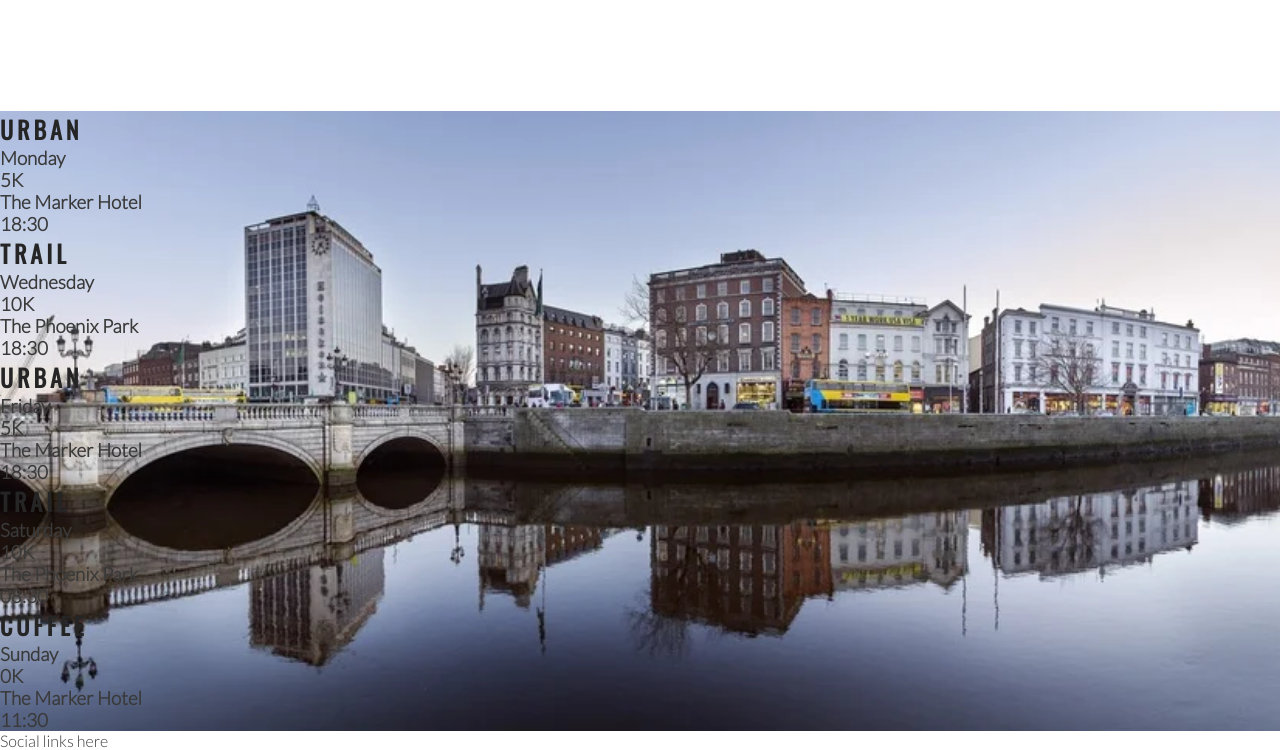
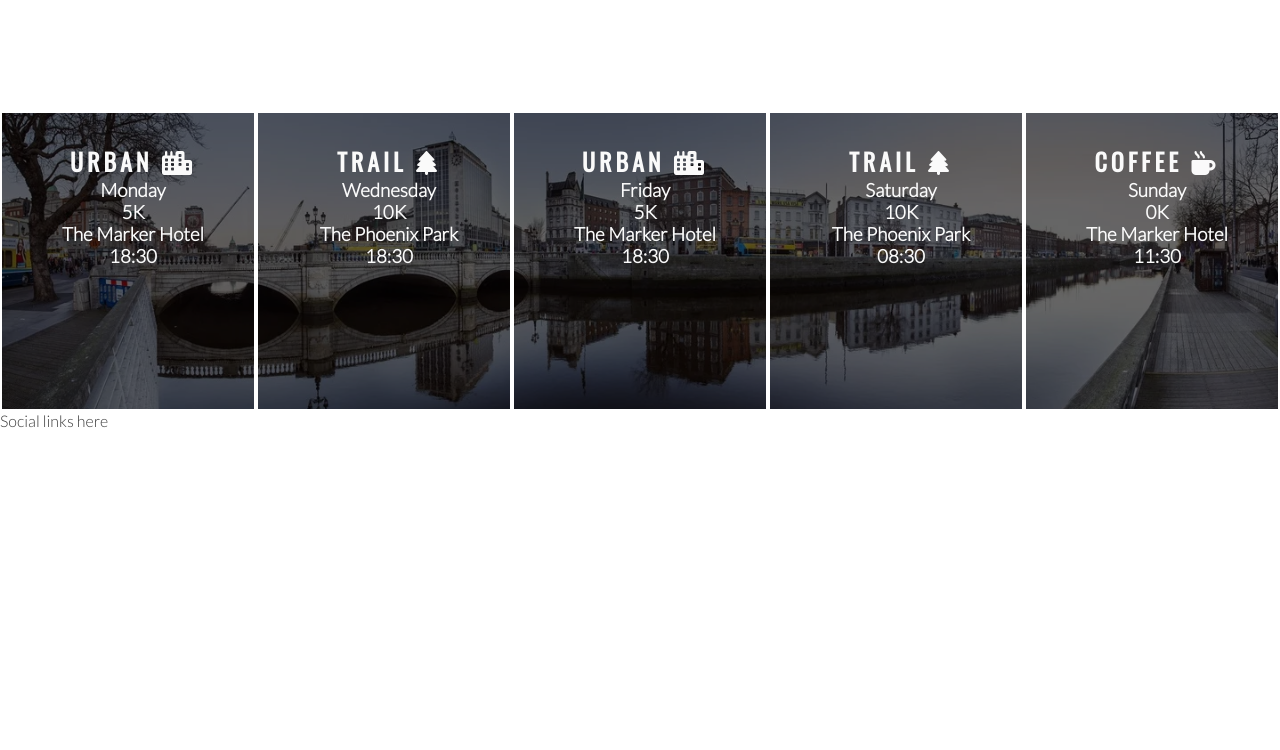
Before and after one commit to ajorgensen89/love-running, a plain HTML site: page index.html in a window 1280 px wide. Shown: the part 1184-1934 px from the top of the page. After the commit the page ends 1614 px from the top, so only its background shows below. Drawn offline with nearby package versions, Linux system fonts and the light colour scheme.

Commit message:
Style times panels and add icons

```diff
--- a/assets/css/style.css
+++ b/assets/css/style.css
@@ -160,3 +160,17 @@ hr {
     width: 100%;
     overflow: hidden;
 }
+#times div {
+    color: #fafafa;
+    background-color: rgba(0, 0, 0, .6);
+    width: 20%;
+    height: 300px;
+    float: left;
+    padding: 30px 0 0 10px;
+    text-align: center;
+    border: 2px solid #ffffff;
+    box-sizing: border-box;
+}
+#times h2 {
+    color: #fafafa;
+}
--- a/index.html
+++ b/index.html
@@ -81,35 +81,35 @@
     </section>
     <section id="times">
         <div>
-            <h2>Urban</h2>
+            <h2>Urban <i class="fa-solid fa-city"></i></h2>
             <h3>Monday</h3>
             <h3>5K</h3>
             <h3>The Marker Hotel</h3>
             <h3>18:30</h3>
         </div>
         <div>
-            <h2>Trail</h2>
+            <h2>Trail <i class="fa-solid fa-tree"></i></h2>
             <h3>Wednesday</h3>
             <h3>10K</h3>
             <h3>The Phoenix Park</h3>
             <h3>18:30</h3>
         </div>
         <div>
-            <h2>Urban</h2>
+            <h2>Urban <i class="fa-solid fa-city"></i></h2>
             <h3>Friday</h3>
             <h3>5K</h3>
             <h3>The Marker Hotel</h3>
             <h3>18:30</h3>
         </div>
         <div>
-            <h2>Trail</h2>
+            <h2>Trail <i class="fa-solid fa-tree"></i></h2>
             <h3>Saturday</h3>
             <h3>10K</h3>
             <h3>The Phoenix Park</h3>
             <h3>08:30</h3>
         </div>
         <div>
-            <h2>Coffee</h2>
+            <h2>Coffee <i class="fa-solid fa-mug-hot"></i></h2>
             <h3>Sunday</h3>
             <h3>0K</h3>
             <h3>The Marker Hotel</h3>
```
